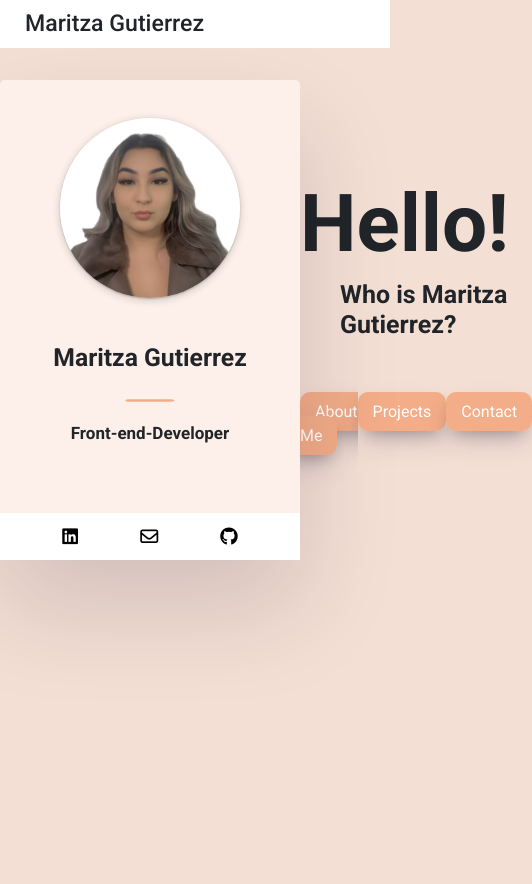
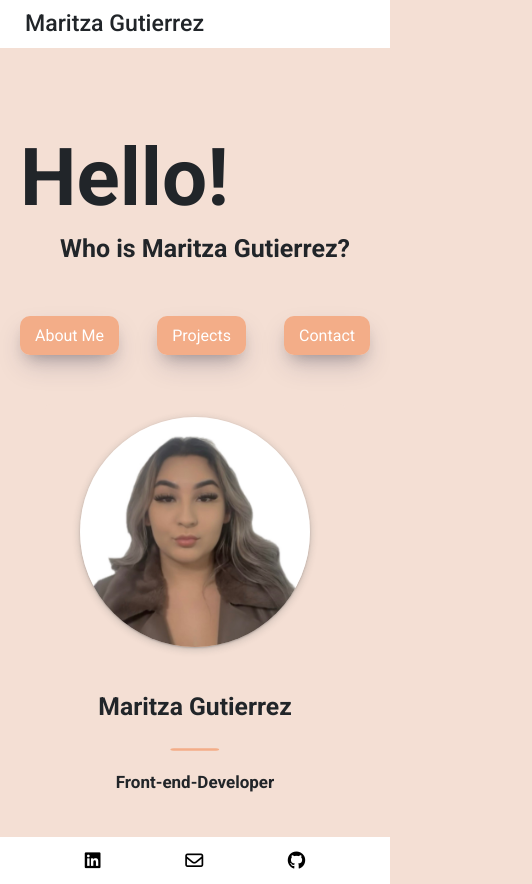
Before and after one commit to Mariii209/mari-portfolio-react, a React (Create React App) app: page / in a window 390 px wide. Shown: the whole page, 532 px wide, since content can reach past the window. Before the commit the page ends 844 px from the top, so only its background shows below. Built offline with nearby package versions, Linux system fonts and the light colour scheme.

Commit message:
Making HomeSection responsive for smaller screen sizes

```diff
--- a/src/HomeSection.css
+++ b/src/HomeSection.css
@@ -44,3 +44,20 @@
   background-color: white;
   color: #f3ad88;
 }
+
+@media (max-width: 768px) {
+  .HomeContent {
+    display: flex;
+    flex-direction: column-reverse;
+  }
+
+  .HomeContent {
+    margin-top: 130px;
+  }
+
+  .HomeSection .MeetMaritza {
+    margin-bottom: 40px;
+    max-width: 350px;
+    width: 100%;
+  }
+}
--- a/src/HomeSection.js
+++ b/src/HomeSection.js
@@ -9,7 +9,7 @@ export default function HomeSection() {
     <div className="HomeSection">
       <SiteMenu />
       <div className="HomeContent">
-        <div>
+        <div className="ProfileContainer">
           <Profile />
         </div>
         <div className="MeetMaritza">
--- a/src/Profile.css
+++ b/src/Profile.css
@@ -59,3 +59,20 @@
   color: black;
   font-size: 18px;
 }
+
+@media (max-width: 768px) {
+  .Profile {
+    background-color: #f4dfd4;
+    box-shadow: none;
+  }
+
+  .Profile img {
+    width: 230px;
+    height: 230px;
+  }
+
+  .ProfileFooter {
+    width: 100vw;
+    margin-left: calc(-50vw + 50%);
+  }
+}
```
